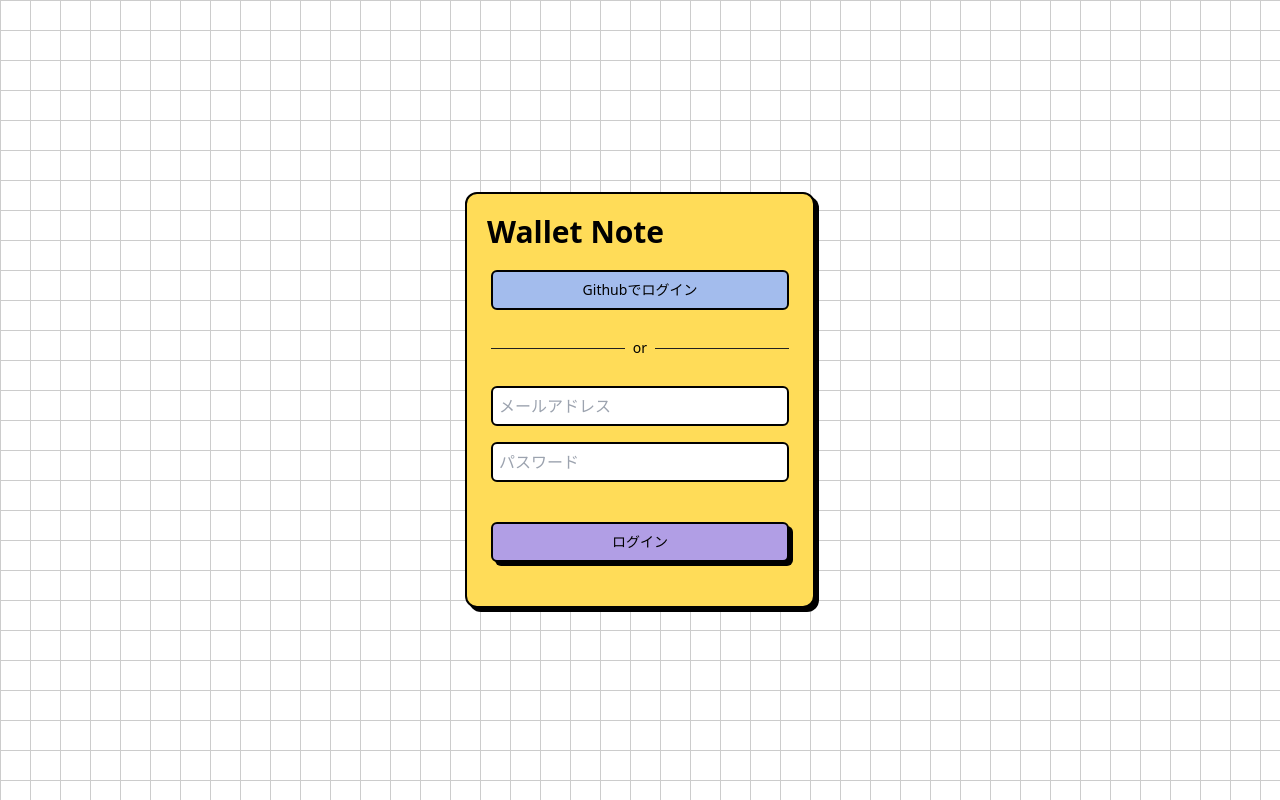
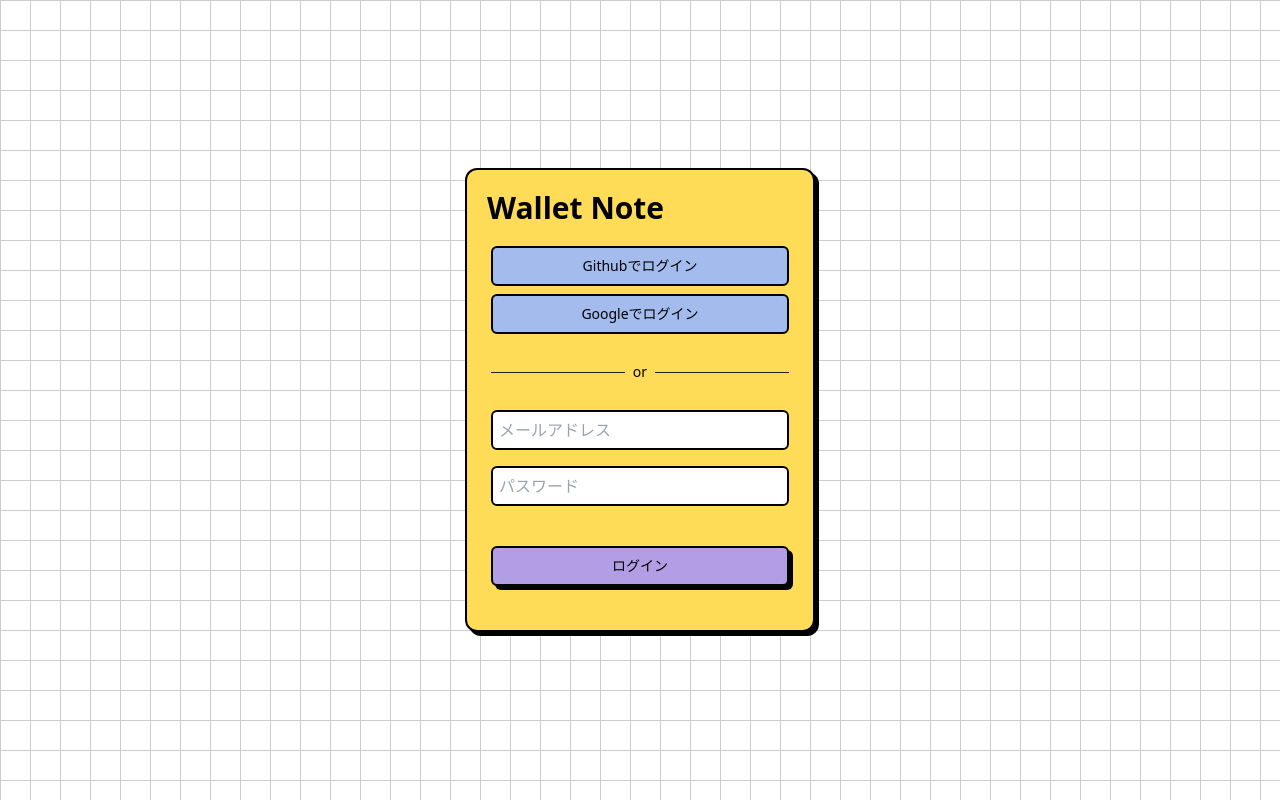
Before and after one commit to ks1590/wallet_note, a Next.js app: page /auth in a window 1280 px wide. Built offline with nearby package versions, Linux system fonts and the light colour scheme.

Commit message:
feat: Googleログイン機能を追加し、認証フォームを更新

```diff
--- a/components/forms/authForm.tsx
+++ b/components/forms/authForm.tsx
@@ -1,5 +1,5 @@
 'use client';
-import { signinWithGithub } from '@/lib/actions';
+import { signinWithGoogle, signinWithGithub } from '@/lib/actions';
 import React from 'react';
 import { Card, CardContent, CardFooter } from '../ui/card';
 import { Input } from '../ui/input';
@@ -14,6 +14,9 @@
           <form className='flex flex-col gap-2'>
             <Button variant='noShadow' formAction={signinWithGithub}>
               Githubでログイン
+            </Button>
+            <Button variant='noShadow' formAction={signinWithGoogle}>
+              Googleでログイン
             </Button>
           </form>
           <div className='relative my-7'>
--- a/lib/actions.ts
+++ b/lib/actions.ts
@@ -3,7 +3,7 @@
 import { createClientForServer } from '@/lib/supabase/server';
 import { redirect } from 'next/navigation';
 
-type Provider = 'github';
+type Provider = 'google' | 'github';
 
 const signInWith = (provider: Provider) => async () => {
   const supabase = await createClientForServer();
@@ -29,6 +29,7 @@
   }
 };
 
+const signinWithGoogle = signInWith('google');
 const signinWithGithub = signInWith('github');
 
 const signOut = async () => {
@@ -36,4 +37,4 @@
   await supabase.auth.signOut();
 };
 
-export { signOut, signinWithGithub };
+export { signOut, signinWithGoogle, signinWithGithub };
```
